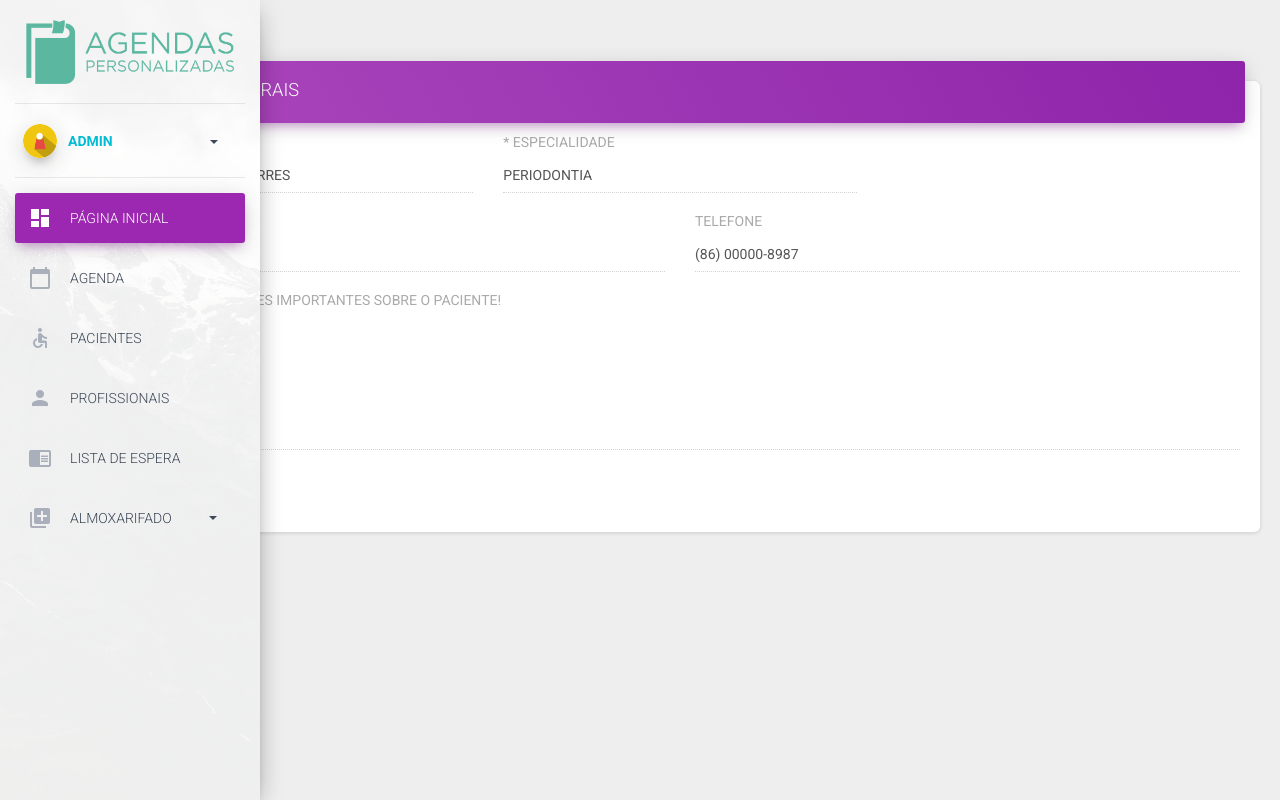
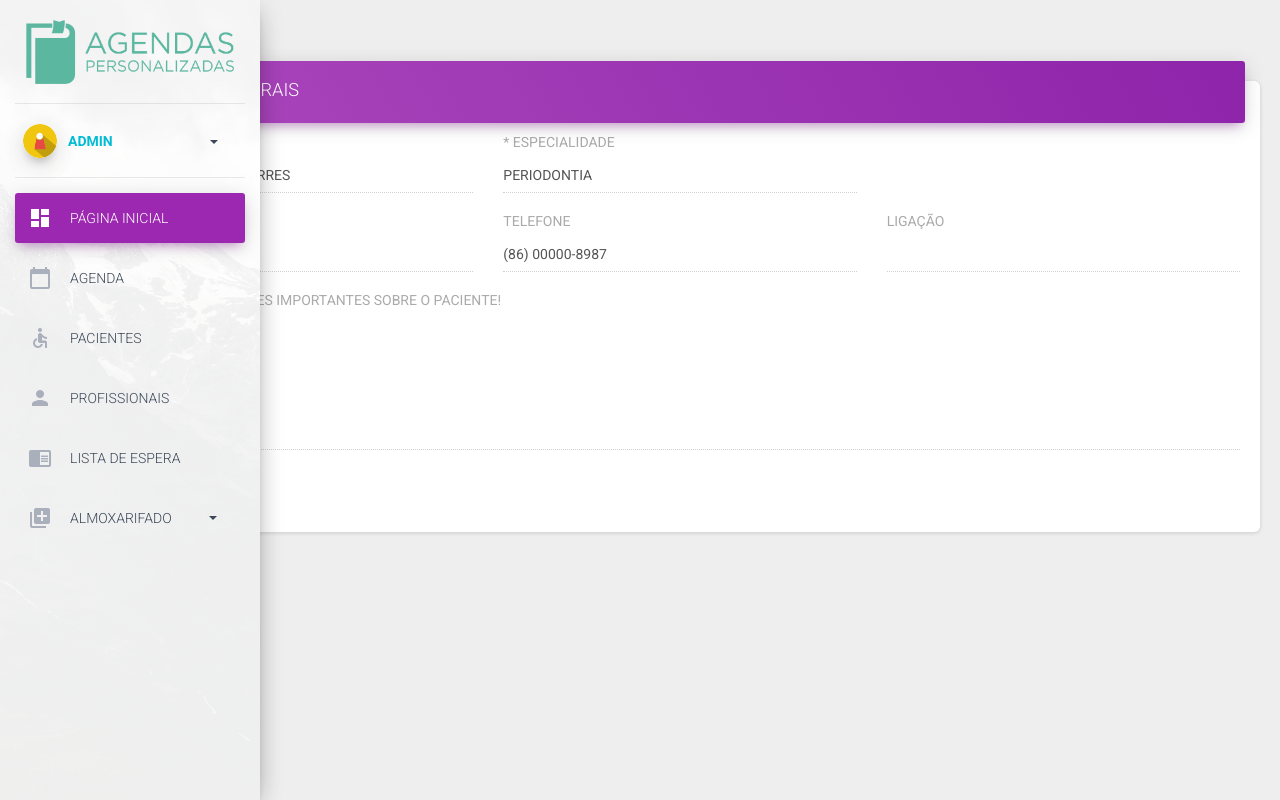
Before and after one commit to Ismaelg12/app_ceo, a Django app: page /lista_espera/12/detalhe/ in a window 1280 px wide. Run offline with Django 3.2, Linux system fonts and the light colour scheme; a user stored in the database is signed in; data comes from the database, SQL or seed files in the repository; both versions use the stored data as it was after the commit; some libraries are stand-ins or nearby versions.

Commit message:
crescentar campo ligação na lista de espera

```diff
--- a/core/admin.py
+++ b/core/admin.py
@@ -3,9 +3,9 @@ from core.models import ListaEspera,Clinica
 
 
 class ListaEsperaAdmin(admin.ModelAdmin):
-	list_display = ['nome','especialidade','telefone','urgente']
-	list_filter   = ('nome','especialidade','urgente')
-	search_fields = ('nome', 'especialidade')
+	list_display = ['nome','especialidade','telefone','urgente','criado_em','atualizado_em']
+	list_filter   = ['nome','especialidade','urgente']
+	search_fields = ['nome']
 
 admin.site.register(Clinica)
 admin.site.register(ListaEspera,ListaEsperaAdmin)
--- a/core/forms.py
+++ b/core/forms.py
@@ -24,6 +24,7 @@ class ListaEsperaForm(forms.ModelForm):
                 'data-size':7,'data-live-search':'true','required': 'true','id':'id_especialidade',}),
 			'observacao'                : forms.Textarea(attrs={'class': 'form-control'}),
             'urgente'                   : forms.Select(attrs={'class': 'form-control','required': 'true'}),
+            'ligacao'                   : forms.Select(attrs={'class': 'form-control','required': 'true'}),
             'criado_em'                 : forms.DateInput(attrs={'class': 'form-control','required': 'true'}),
         }
 
--- a/core/models.py
+++ b/core/models.py
@@ -1,5 +1,5 @@
 from django.db import models
-from pacientes.utils import SEXO, TRATAMENTO, URGENTE
+from pacientes.utils import SEXO, TRATAMENTO, URGENTE , LIGACAO
 from controle_usuarios.models import Profissional,Especialidade
 from pacientes.models import Paciente
 from datetime import datetime
@@ -30,6 +30,7 @@ class ListaEspera(models.Model):
     atualizado_em     = models.DateTimeField('Atualizado em', auto_now=True)
     criado_em         = models.DateField(blank=True,null=True)
     urgente           = models.CharField('Urgente', max_length=1, choices=URGENTE, blank=True)
+    ligacao           = models.CharField('Ligacao', max_length=1, choices=LIGACAO, blank=True, default='A')
 
     def espera(self):
         return int((datetime.now().date()-self.criado_em).days)
--- a/core/templates/lista_de_espera/lista.html
+++ b/core/templates/lista_de_espera/lista.html
@@ -28,6 +28,7 @@
                         <th>Especialidade</th>
                         <th>Tempo de Espera</th>
                         <th>Atendimento</th>
+                        <th>Ligação</th>
                         <th>Ação</th>
                       </thead>
                       <tbody>
@@ -46,6 +47,9 @@
 
                           <td>{% if l.urgente == 'U' %} <span class="btn btn-warning btn-group btn-xs">Urgente</span>
                             {% else %}<span class="btn btn-success btn-group btn-xs">Normal</span>
+                          {% endif%}</td>
+                          <td>{% if l.ligacao == 'A' %} <span class="btn btn-warning btn-group btn-xs">Aguardando</span>
+                            {% else %}<span class="btn btn-danger btn-group btn-xs">Não atendeu</span>
                           {% endif%}</td>
                            {% if request.user.is_superuser %}
                           <td  width="10%">
--- a/core/templates/lista_de_espera/lista_detalhe.html
+++ b/core/templates/lista_de_espera/lista_detalhe.html
@@ -46,17 +46,23 @@
                       </div>
                     </div>
                     <div class="row">
-                      <div class="col-md-6">
+                      <div class="col-md-4">
                         <div class="form-group">
                           <label>* Data do Cadastro</label>
                           <input value="{{espera.criado_em|date:'d/m/Y'}}"class="form-control" disabled>
                         </div>
                       </div>
 
-                      <div class="col-md-6">
+                      <div class="col-md-4">
                         <div class="form-group">
                           <label class="bmd-label-floating"> Telefone</label>
                           <input type="text" value="{{espera.telefone}}"class="form-control" disabled>
+                        </div>
+                      </div>
+                      <div class="col-md-4">
+                        <div class="form-group">
+                          <label class="bmd-label-floating"> Ligação</label>
+                          <input type="text" value="{{espera.ligacao}}"class="form-control" disabled>
                         </div>
                       </div>
                       </div>
--- a/pacientes/models.py
+++ b/pacientes/models.py
@@ -23,7 +23,7 @@ class Paciente(models.Model):
 	nome              = models.CharField('Nome',max_length=60)
 	data_nascimento   = models.DateField(blank=True,null=True)
 	sexo              = models.CharField('Sexo', max_length=1, choices=SEXO, blank=True)
-	cpf               = models.CharField(max_length=14,blank=True,null=True)
+	cpf               = models.CharField(max_length=14,unique=True,blank=True,null=True)
 	sus               = models.CharField(max_length=18,unique=True,blank=True,null=True)
 	#endereco
 	telefone          = models.CharField('Telefone Principal',max_length=20)
--- a/pacientes/utils.py
+++ b/pacientes/utils.py
@@ -42,3 +42,7 @@ URGENTE = (
     ('U', 'Urgente'),
     ('R', 'Não urgente'),
 )
+LIGACAO = (
+    ('A', 'Aguardando'),
+    ('N', 'Não atendeu'),
+)
```
Also changed, not shown: agenda/admin.py (+4 -4 lines), core/templates/lista_de_espera/adicionar.html (+7 -0 lines), db.sqlite3.
